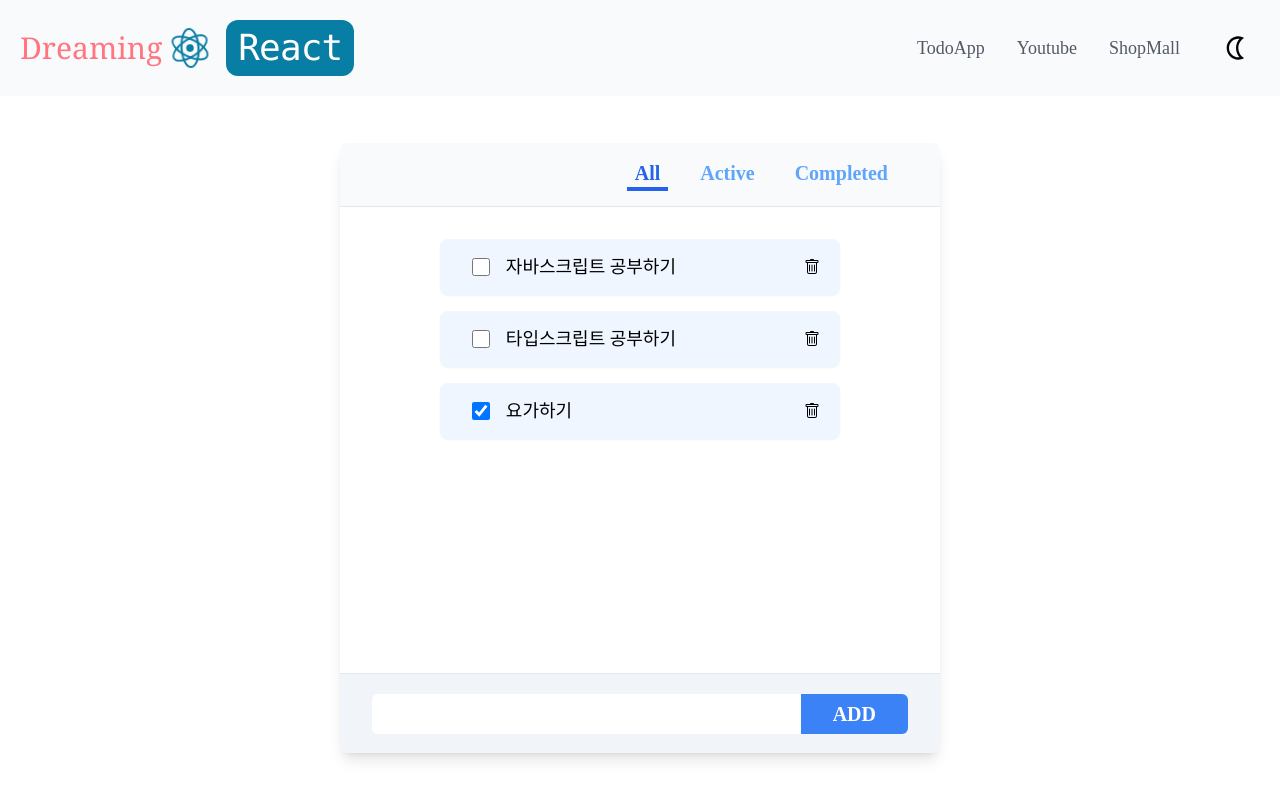
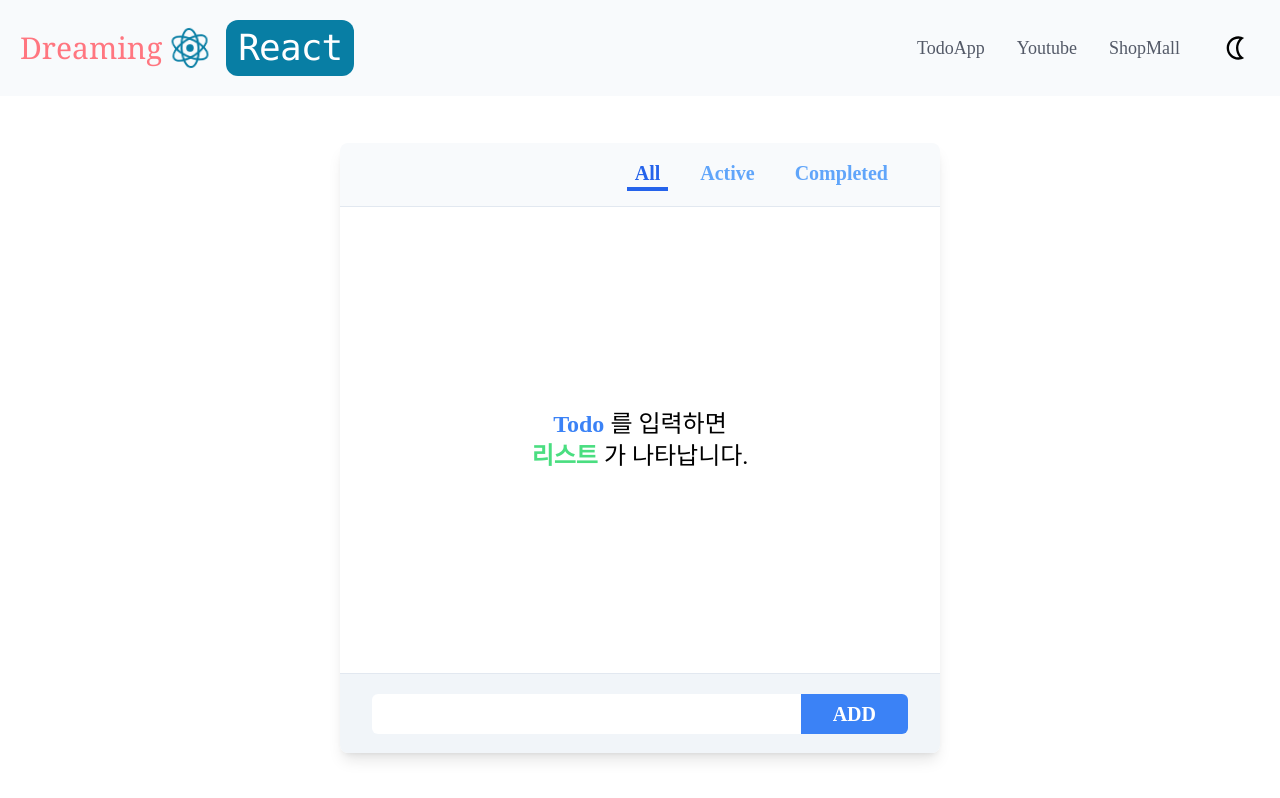
Before and after one commit to jjanmo/dreaming-react, a React (Vite) app: page /todos in a window 1280 px wide. Built offline with nearby package versions, Linux system fonts and the light colour scheme.

Commit message:
feat: add empty-place-holder

```diff
--- a/src/components/contexts/TodosContext.tsx
+++ b/src/components/contexts/TodosContext.tsx
@@ -1,26 +1,6 @@
 import { PropsWithChildren, createContext, useState } from 'react'
 import { v4 as uuid } from 'uuid'
 
-const initailValues = [
-  {
-    id: '1',
-    content: '자바스크립트 공부하기',
-    created: Date.now(),
-    done: false,
-  },
-  {
-    id: '2',
-    content: '타입스크립트 공부하기',
-    created: Date.now(),
-    done: false,
-  },
-  {
-    id: '3',
-    content: '요가하기',
-    created: Date.now(),
-    done: true,
-  },
-]
 export type SelectedType = 'all' | 'active' | 'completed'
 export interface Todo {
   id: string
@@ -42,7 +22,7 @@ export const TodosContext = createContext({} as TodosContextType)
 
 export function TodosProvider({ children }: PropsWithChildren) {
   const [selectedType, setSelectedType] = useState<SelectedType>('all')
-  const [todos, setTodos] = useState<Todo[]>(initailValues)
+  const [todos, setTodos] = useState<Todo[]>([])
 
   const addTodo = ({ content }: { content: string }) => {
     setTodos((prev) => [
--- a/src/components/todos/Body.tsx
+++ b/src/components/todos/Body.tsx
@@ -1,24 +1,50 @@
 import { useContext, useEffect, useState } from 'react'
 import Todo from './Todo'
-import { Todo as TodoType, TodosContext } from '@components/contexts/TodosContext'
+import { SelectedType, Todo as TodoType, TodosContext } from '@components/contexts/TodosContext'
 
 export default function Body() {
   const { todos, selectedType } = useContext(TodosContext)
-  const [selectedTodos, setSelectedTodos] = useState<TodoType[]>(todos)
+  const [currentTodos, setCurrentTodos] = useState<TodoType[]>(todos)
 
   useEffect(() => {
-    if (selectedType === 'all') return setSelectedTodos(todos)
-    if (selectedType === 'active') return setSelectedTodos(todos.filter((todo) => !todo.done))
-    if (selectedType === 'completed') return setSelectedTodos(todos.filter((todo) => todo.done))
+    if (selectedType === 'all') return setCurrentTodos(todos)
+    if (selectedType === 'active') return setCurrentTodos(todos.filter((todo) => !todo.done))
+    if (selectedType === 'completed') return setCurrentTodos(todos.filter((todo) => todo.done))
   }, [selectedType, todos])
 
   return (
     <div className="h-[466px]">
       <ul className="h-full py-4 overflow-y-scroll">
-        {selectedTodos.map((todo) => (
-          <Todo key={todo.id} {...todo} />
-        ))}
+        {currentTodos && currentTodos.length > 0 ? (
+          currentTodos.map((todo) => <Todo key={todo.id} {...todo} />)
+        ) : (
+          <EmptyPlaceholder selectedType={selectedType} />
+        )}
       </ul>
     </div>
   )
 }
+
+const EmptyPlaceholder = ({ selectedType }: { selectedType: SelectedType }) => {
+  if (selectedType === 'all') {
+    return (
+      <div className="h-full flex flex-col justify-center items-center text-2xl">
+        <div>
+          <span className="text-blue-500 font-bold"> Todo </span>를 입력하면
+        </div>
+        <div>
+          <span className="text-green-400 font-bold"> 리스트 </span>가 나타납니다.
+        </div>
+      </div>
+    )
+  } else {
+    return (
+      <div className="h-full flex flex-col justify-center items-center text-2xl">
+        <div>
+          {selectedType === 'active' ? '활성화된' : '완료된'}{' '}
+          <span className="text-blue-500 font-bold"> Todo </span>가 없습니다.
+        </div>
+      </div>
+    )
+  }
+}
```
